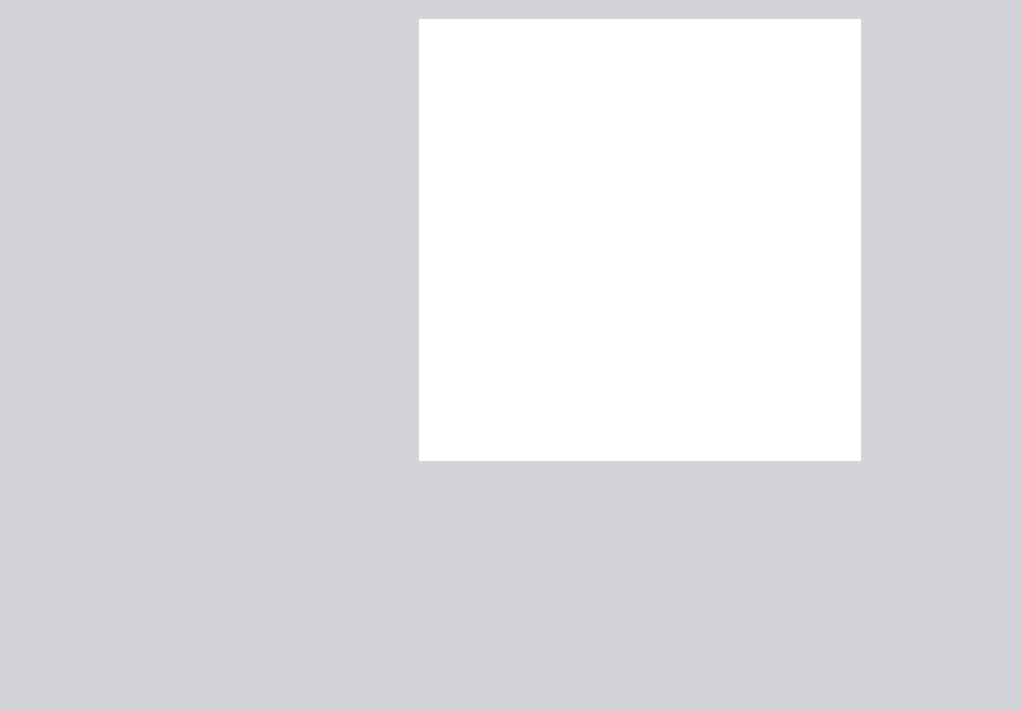
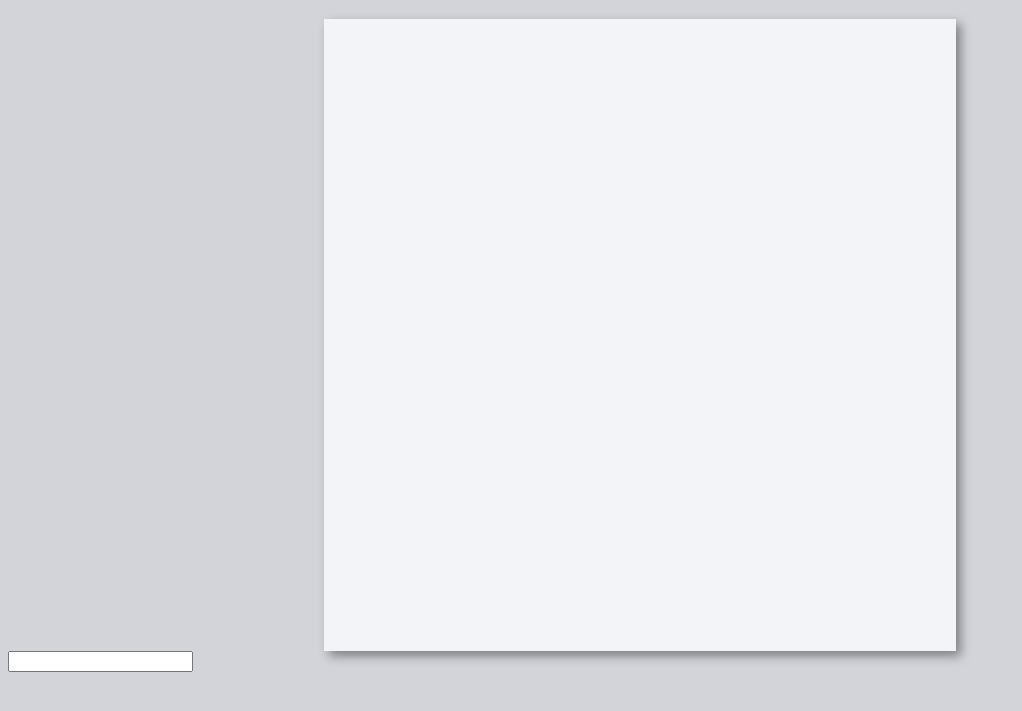
Before and after one commit to lucas-leiva/Etch-a-Sketch, a plain HTML site: page index.html in a window 1280 px wide. Shown: the part 61-772 px from the top of the page, without its empty margins (0-1022 px from the left). Drawn offline with Linux system fonts and the light colour scheme.

Commit message:
Now the trace is working

```diff
--- a/index.html
+++ b/index.html
@@ -9,7 +9,9 @@
 <body>
     <h1 class="title">Etch-a-Sketch</h1>
     <div class="divContainer" id="divContainer"></div>
-
+    <div>
+        <input type="number" name="" id="input"  max="100">
+    </div>
 
     <script src="javascript.js"></script>
 </body>
--- a/javascript.js
+++ b/javascript.js
@@ -1,15 +1,58 @@
-document.body.onload = addElement;
+let isMouseDown = false;
 
-function addElement(){
-    for (let i = 0; i < 256; i++) {
+document.body.onload = () => addElement(); // Se ejecuta al cargar la página
 
-        // create a new div element
+function addElement() {
+    const inputNumber = document.getElementById("input");
+    let valueUser = inputNumber.value.trim(); // Obtener el valor actual del input
+    let size = valueUser ? valueUser * valueUser : 256;
+
+    const divContainer = document.getElementById("divContainer");
+
+    // Limpiar el contenedor antes de agregar nuevos elementos
+    cleanSquare();
+
+    for (let i = 0; i < size; i++) {
         const newDiv = document.createElement("div");
         newDiv.classList.add("square");
 
-        // add the newly created element and its content into the DOM
-        const divContainer = document.getElementById("divContainer");
+        if (!valueUser) {
+            // newDiv.innerText = i + 1; // Solo numerar si es el caso por defecto
+        } else {
+            newDiv.style.height = `calc(100% / ${valueUser})`;
+            newDiv.style.width = `calc(100% / ${valueUser})`;
+        }
+
         divContainer.appendChild(newDiv);
-        //document.body.insertBefore(newDiv, currentDiv);
+        color(newDiv);
     }
 }
+
+
+document.addEventListener("mouseup", () => {
+    isMouseDown = false;
+});
+
+function color(newDiv) {
+    newDiv.addEventListener("mousedown", () => {
+        newDiv.classList.toggle("square-change");
+        isMouseDown = true;
+    });
+
+    newDiv.addEventListener("mouseover", () => {
+        if (isMouseDown) {
+            newDiv.style.backgroundColor = "blue";
+        }
+    });
+
+}
+
+function cleanSquare() {
+    const divContainer = document.getElementById("divContainer");
+    while (divContainer.firstChild) {
+        divContainer.removeChild(divContainer.firstChild);
+    }
+}
+
+// Evento para actualizar la cuadrícula cuando cambia el input
+document.getElementById("input").addEventListener("input", addElement);
--- a/style.css
+++ b/style.css
@@ -10,22 +10,31 @@ body{
     display: flex;
     flex-wrap: wrap;
     gap: 0px;
-    width: 35%; /* Se adapta al contenedor */
+    width: 50%; /* Se adapta al contenedor */
     aspect-ratio: 1 / 1; /* Mantiene la proporción cuadrada */
     margin-left: auto;
     margin-right: auto;
-    box-sizing: border-box;
+    /* box-sizing: border-box; */
     background-color: #f3f4f8;
+    box-shadow: 5px 5px 10px gray;
 }
 
- .square{
+.square{
     width: calc(100% / 16); /* 16 columnas */
     height: calc(100% / 16); /* 16 filas */
-    border: solid 0px black;
-    background-color: white;
+    /* border: solid 1px black; */
+    /* background-color: white; */
     text-align: center;
 }
 
 .square:hover{
     background-color: red;
 }
+
+.square-change{
+    background-color: blue;
+}
+
+.square-change:hover{
+    background-color: blue;
+}
```
